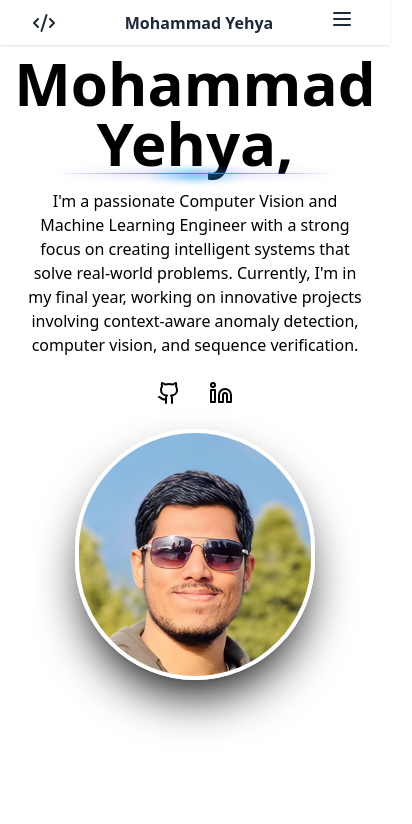
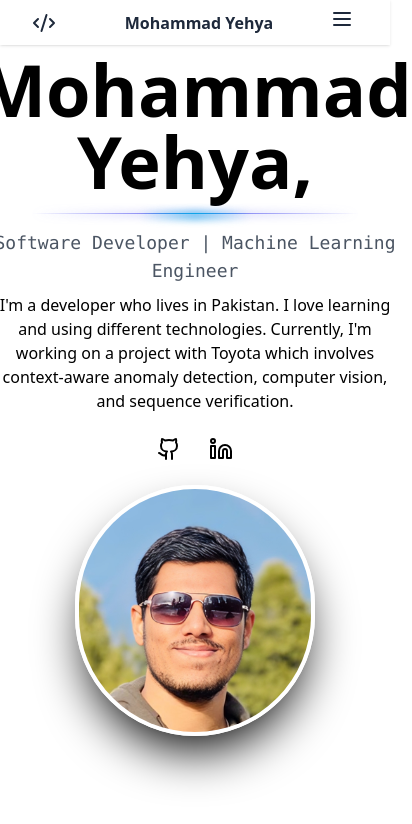
Before and after one commit to MohammadYehya/MohammadYehya, a Next.js app: page / in a window 390 px wide. Shown: the top 824 px of the page, 412 px wide, since content can reach past the window. Built offline with nearby package versions, Linux system fonts and the light colour scheme.

Commit message:
Updated main page

```diff
--- a/src/app/Resume/page.tsx
+++ b/src/app/Resume/page.tsx
@@ -1,7 +1,7 @@
 export default function Resume() {
   return (
     <div className="my-10 flex w-full justify-center">
-      <h1 className="text-7xl font-bold">Resumé</h1>
+      <h1 className="text-7xl font-bold">Resume</h1>
     </div>
   );
 }
--- a/src/app/page.tsx
+++ b/src/app/page.tsx
@@ -4,41 +4,55 @@ import img from "@/lib/data/selfpic.png";
 import Image from "next/image";
 import { Github, Linkedin } from "lucide-react";
 import Link from "next/link";
+import { useEffect, useState } from "react";
+import { Meteors } from "@/components/magicui/meteors";
 
 export default function Home() {
+  const [open, setOpen] = useState(false)
+  useEffect(() => {
+    setOpen(true)
+  })
   return (
-    <div className="flex p-2 lg:p-40 h-10 w-full flex-col">
-      <div className="flex flex-col lg:flex-row lg:justify-normal justify-center items-center">
-        <div className="flex flex-col lg:justify-normal justify-center items-center lg:items-start text-center lg:text-start">
-          <h1 className="text-6xl font-bold w-auto flex flex-col">
+    <div className={`flex p-2 lg:p-40 h-10 w-screen flex-col transition-all duration-1000 ${open ? 'opacity-100 ' : 'opacity-0 '}`}>
+      <div className={`flex flex-col lg:flex-row lg:justify-normal justify-center items-center`}>
+        <div className={`flex flex-col lg:justify-normal justify-center items-center lg:items-start text-center lg:text-start transition-all duration-1000 ${open ? ' translate-x-0' : ' -translate-x-full'}`}>
+          <h1 className="text-7xl font-bold w-auto flex flex-col">
             <div className="">
               {data.UserData.name} {data.UserData.lastname},
             </div>
-          <div className="w-auto relative">
+            <div className="w-auto relative mt-4 md:mt-0">
               <div className="absolute inset-x-[12.5%] top-0 bg-gradient-to-r from-transparent via-indigo-500 to-transparent h-[2px] blur-sm" />
               <div className="absolute inset-x-[12.5%] top-0 bg-gradient-to-r from-transparent via-indigo-500 to-transparent h-px" />
               <div className="absolute inset-x-[37.5%] top-0 bg-gradient-to-r from-transparent via-sky-500 to-transparent h-[5px] blur-sm" />
               <div className="absolute inset-x-[37.5%] top-0 bg-gradient-to-r from-transparent via-sky-500 to-transparent h-px" />
             </div>
           </h1>
-
-          <p className="flex lg:w-auto py-4 px-4 lg:pr-20 lg:px-0">
+          <h2 className="pt-4 pb-2 text-lg font-mono text-gray-600">
+            {data.UserData.profession}
+          </h2>
+          <p className="flex lg:w-auto pb-4 px-4 lg:pr-20 lg:px-0">
             {data.UserData.about}
           </p>
           <p className="flex gap-x-3">
-            <Link href={data.UserData.github} className="rounded-full p-2 transition-all duration-300 hover:bg-slate-800 hover:text-white hover:scale-110">
+            <Link
+              href={data.UserData.github}
+              className="rounded-full p-2 transition-all duration-300 hover:bg-slate-800 hover:text-white hover:scale-110"
+            >
               <Github />
             </Link>
-            <Link href={data.UserData.linkedin} className="rounded-full p-2 transition-all duration-300 hover:bg-slate-800 hover:text-white hover:scale-110">
+            <Link
+              href={data.UserData.linkedin}
+              className="rounded-full p-2 transition-all duration-300 hover:bg-slate-800 hover:text-white hover:scale-110"
+            >
               <Linkedin />
             </Link>
           </p>
         </div>
-        <div>
+        <div className={`flex mt-4 transition-all duration-1000 ${open ? ' translate-x-0' : ' translate-x-1/2'}`}>
             <Image
               src={img}
               alt="Self Pic"
-            className="rounded-full border-4 border-white shadow-black shadow-2xl max-w-60 mt-4"
+              className="rounded-full border-4 border-white shadow-black shadow-2xl max-w-60"
             />
         </div>
       </div>
--- /dev/null
+++ b/src/components/magicui/meteors.tsx
@@ -0,0 +1,43 @@
+"use client";
+
+import { useEffect, useState } from "react";
+
+import { cn } from "@/lib/utils";
+
+interface MeteorsProps extends React.HTMLAttributes<HTMLSpanElement> {
+  number?: number;
+}
+export const Meteors = ({ number = 20, ...props }: MeteorsProps) => {
+  const [meteorStyles, setMeteorStyles] = useState<Array<React.CSSProperties>>(
+    [],
+  );
+
+  useEffect(() => {
+    const styles = [...new Array(number)].map(() => ({
+      top: -5,
+      left: Math.floor(Math.random() * window.innerWidth) + "px",
+      animationDelay: Math.random() * 1 + 0.2 + "s",
+      animationDuration: Math.floor(Math.random() * 8 + 2) + "s",
+    }));
+    setMeteorStyles(styles);
+  }, [number]);
+
+  return (
+    <>
+      {[...meteorStyles].map((style, idx) => (
+        // Meteor Head
+        <span
+          key={idx}
+          className={cn(
+            "pointer-events-none absolute left-1/2 top-1/2 size-0.5 rotate-[215deg] animate-meteor rounded-full bg-slate-500 shadow-[0_0_0_1px_#ffffff10]",
+          )}
+          style={style}
+          {...props}
+        >
+          {/* Meteor Tail */}
+          <div className="pointer-events-none absolute top-1/2 -z-10 h-px w-[50px] -translate-y-1/2 bg-gradient-to-r from-slate-500 to-transparent" />
+        </span>
+      ))}
+    </>
+  );
+};
--- a/src/lib/data/config.tsx
+++ b/src/lib/data/config.tsx
@@ -10,8 +10,9 @@ export const data = {
   UserData: {
     name: "Mohammad",
     lastname: "Yehya",
+    profession: 'Software Developer | Machine Learning Engineer',
     about:
-      "I'm a passionate Computer Vision and Machine Learning Engineer with a strong focus on creating intelligent systems that solve real-world problems. Currently, I'm in my final year, working on innovative projects involving context-aware anomaly detection, computer vision, and sequence verification.",
+      "I'm a developer who lives in Pakistan. I love learning and using different technologies. Currently, I'm working on a project with Toyota which involves context-aware anomaly detection, computer vision, and sequence verification.",
     github: "https://github.com/MohammadYehya",
     linkedin: "https://www.linkedin.com/in/mohammad-yehya/",
   },
--- a/tailwind.config.ts
+++ b/tailwind.config.ts
@@ -17,6 +17,24 @@ export default {
   			lg: 'var(--radius)',
   			md: 'calc(var(--radius) - 2px)',
   			sm: 'calc(var(--radius) - 4px)'
+  		},
+  		animation: {
+  			meteor: 'meteor 5s linear infinite'
+  		},
+  		keyframes: {
+  			meteor: {
+  				'0%': {
+  					transform: 'rotate(315deg) translateX(0)',
+  					opacity: '1'
+  				},
+  				'70%': {
+  					opacity: '1'
+  				},
+  				'100%': {
+  					transform: 'rotate(315deg) translateX(-500px)',
+  					opacity: '0'
+  				}
+  			}
   		}
   	}
   },
```
Lines whose indentation alone changed are shown as unchanged.
